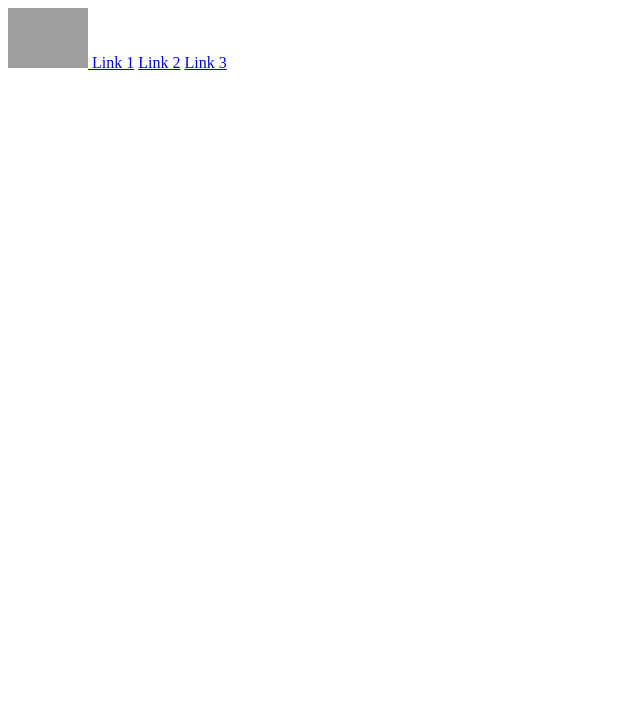
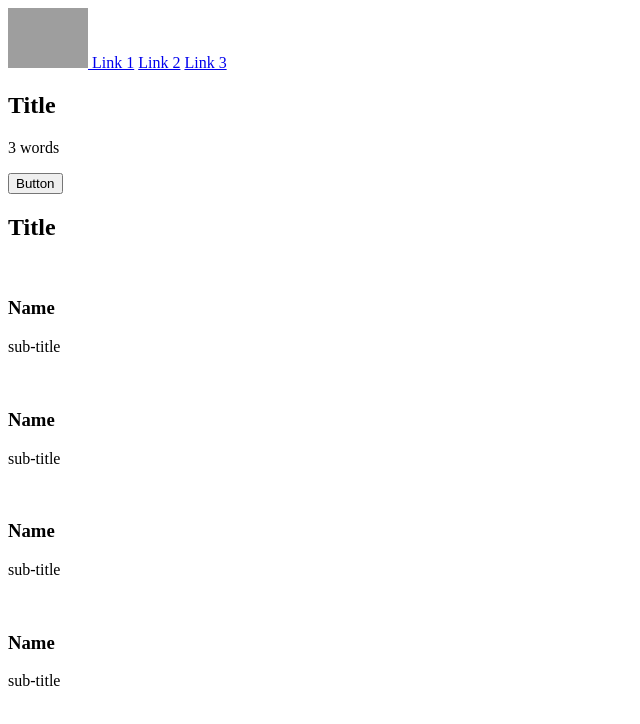
Before and after one commit to abigail-dev-build/alx_html_css, a plain HTML site: page html_advance/index.html in a window 1280 px wide. Shown: the whole page, without its empty margins (0-640 px from the left). Drawn offline with Linux system fonts and the light colour scheme; grey boxes are pictures that could not be loaded.

Commit message:
banner-layout

```diff
--- a/html_advance/index.html
+++ b/html_advance/index.html
@@ -13,5 +13,40 @@
         <a href="#">Link 2</a>
         <a href="#">Link 3</a>
     </header>
+
+    <main>
+        <section>
+            <div>
+                <h1>Title</h1>
+                <p>3 words</p>
+                <button type="button">Button</button>
+            </div>
+            <div>
+                <h1>Title</h1>
+                <div>
+                    <div>
+                        <img src="" alt="" />
+                        <h3>Name</h3>
+                        <p>sub-title</p>
+                    </div>
+                    <div>
+                        <img src="" alt="" />
+                        <h3>Name</h3>
+                        <p>sub-title</p>
+                    </div>
+                    <div>
+                        <img src="" alt="" />
+                        <h3>Name</h3>
+                        <p>sub-title</p>
+                    </div>
+                    <div>
+                        <img src="" alt="" />
+                        <h3>Name</h3>
+                        <p>sub-title</p>
+                    </div>
+                </div>
+            </div>
+        </section>
+    </main>
   </body>
 </html>
```
